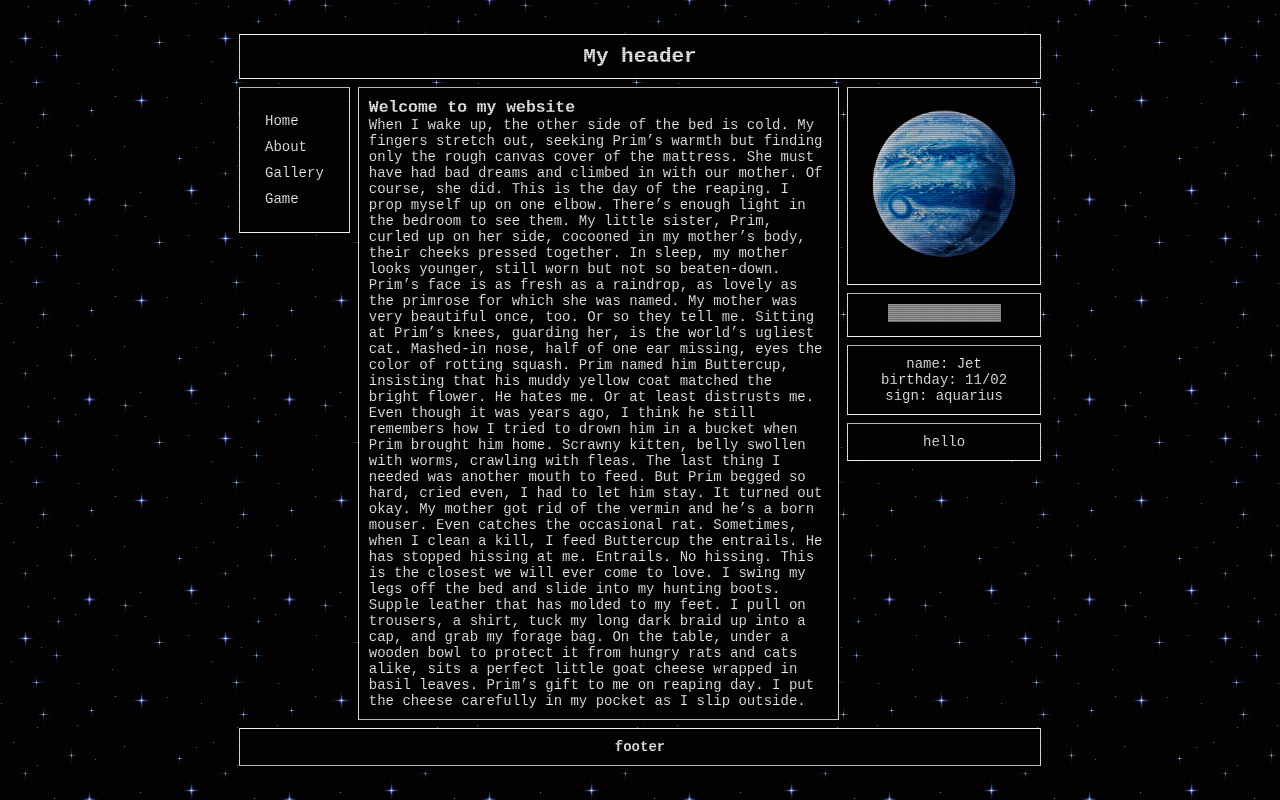
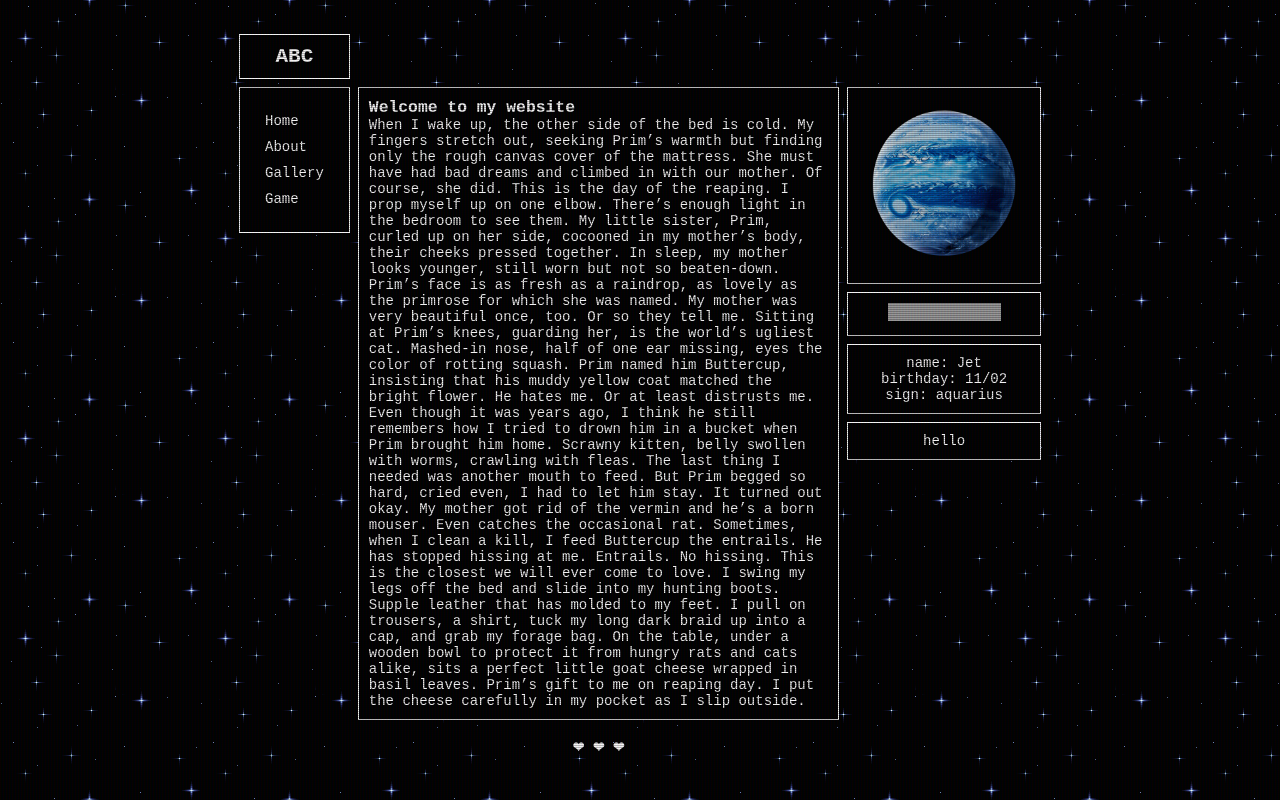
Before and after one commit to oliviaalx/my_website, a plain HTML site: page index.html in a window 1280 px wide. Drawn offline with Linux system fonts and the light colour scheme; grey boxes are pictures that could not be loaded.

Commit message:
change 6

```diff
--- a/index.html
+++ b/index.html
@@ -12,7 +12,7 @@
   <body>
     <div class="grid-container">
       <div class="header">
-        <h2>My header</h2>
+        <h2>ABC</h2>
       </div>
 
 
@@ -104,7 +104,7 @@
 
       <div class="footer">
         <footer>
-        <h4>footer</h4>
+        <h4>❤ ❤ ❤</h4>
         </footer>
       </div>
     </div>
--- a/style.css
+++ b/style.css
@@ -19,11 +19,11 @@ body{
     display: grid;
     width: 800px;
     grid-template-areas:
-        "header header header"
+        "header . ."
         "left-container content right-container"
         "left-container content right-container"
         "left-container content right-container"
-        "footer footer footer";
+        ". footer .";
     grid-template-columns: 1fr 5fr 2fr;
     gap: 10px;
     font-family: "Space Mono", monospace;
@@ -82,10 +82,13 @@ body{
 .grid-container div.footer {
   grid-area: footer;
   text-align: center;
-  outline: 1px solid white;
+  background-color: transparent;
   padding: 10px
 }
 
+
+
+/* navigation bar */
 .navbar ul {
     list-style-type: none;
     margin: 0px;
```
